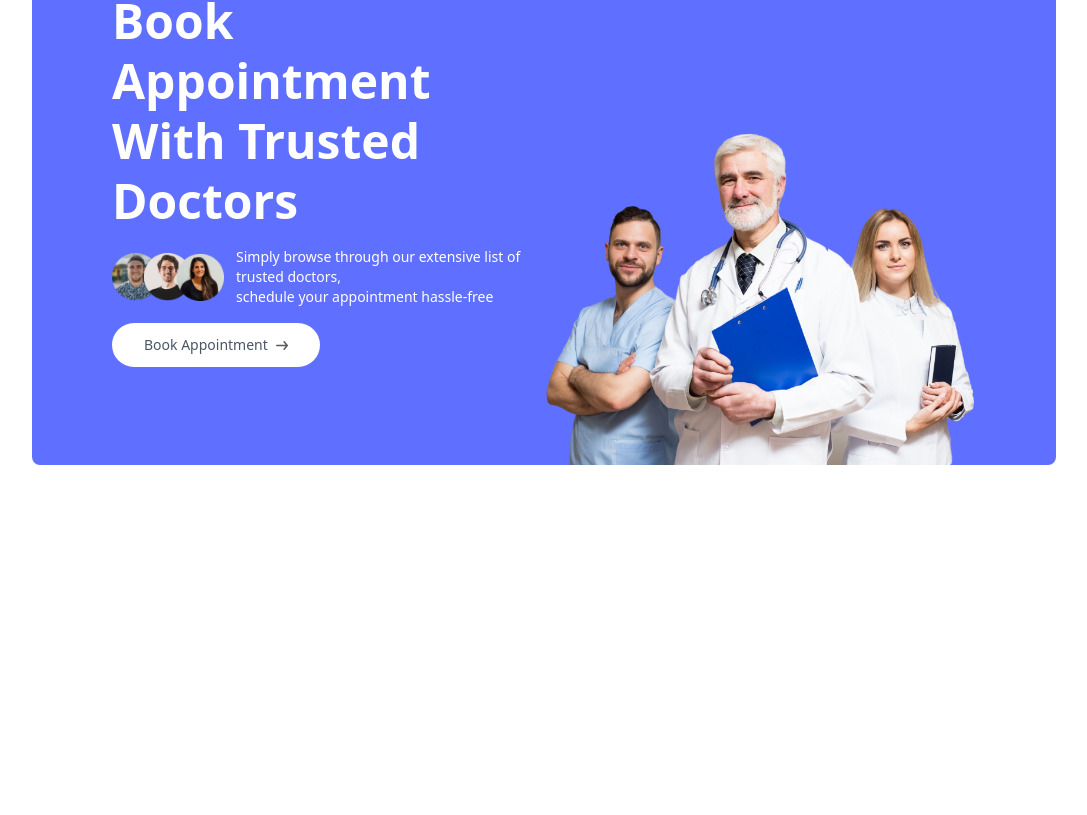
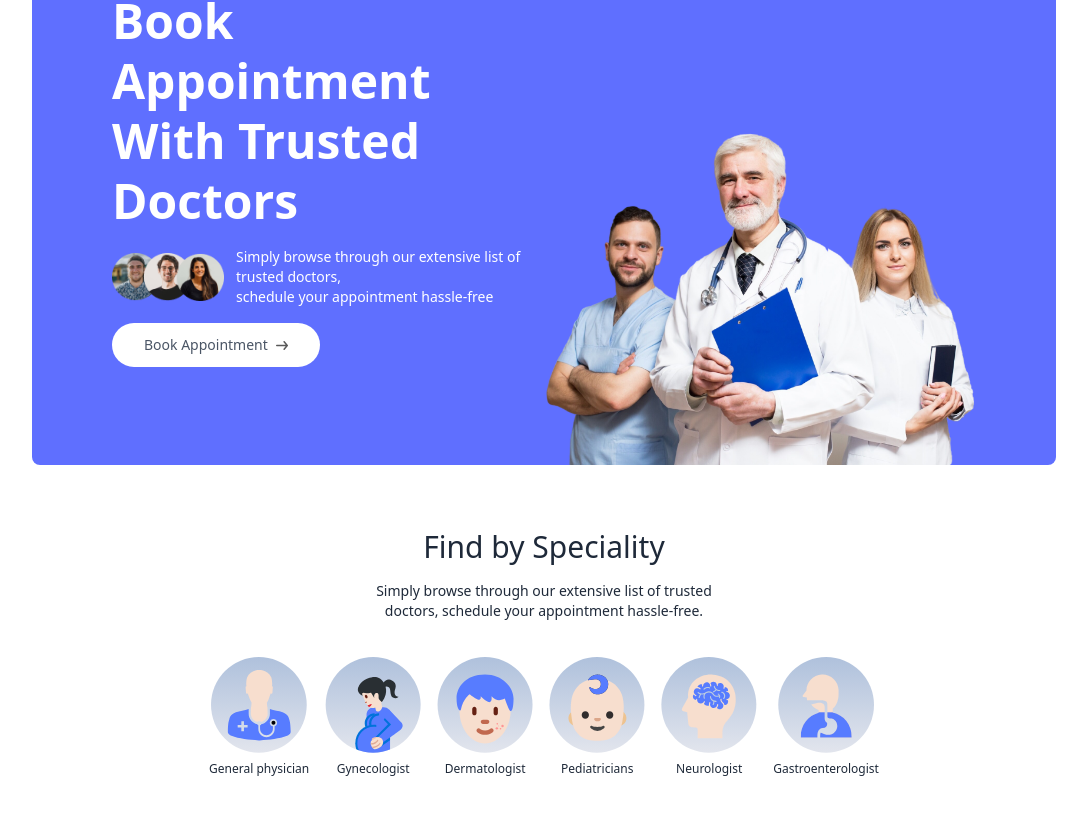
Before and after one commit to UnknownRG/prescripto, a React app in the folder frontend/: page / in a window 1280 px wide. Shown: the part 227-1042 px from the top of the page, without its empty margins (96-1183 px from the left). Before the commit the page ends 800 px from the top, so only its background shows below. Built offline with nearby package versions, Linux system fonts and the light colour scheme; the HTML template or start-up script is replaced by a standard one.

Commit message:
Add SpecialityMenu component to browse doctors by speciality

```diff
--- /dev/null
+++ b/frontend/src/components/SpecialityMenu.jsx
@@ -0,0 +1,26 @@
+import React from 'react'
+import { specialityData } from '../assets/assets'
+import {Link} from 'react-router-dom'
+const SpecialityMenu = () => {
+  return (
+    <div className='flex flex-col items-center gap-4 py-16 text-gray-800' id='speciality'>
+        <h1 className='text-3xl font-medium'>Find by Speciality</h1>
+        <p className='sm:w-1/3 text-center text-sm'>Simply browse through our extensive list of trusted doctors, schedule your appointment hassle-free.</p>
+        <div className='flex sm:justify-center gap-4 pt-5 w-full overflow-scroll'>
+            {
+                specialityData.map((item,index) => (
+                    <Link
+                    onClick={() => scrollTo(0,0)}
+                    className='flex flex-col items-center text-xs cursor-pointer flex-shrink-0 hover:translate-y-[-10px] transition-all duration-500'
+                     key={index} to={`/doctors/${item.speciality}`}>
+                        <img className='w-16 sm:w-24 mb-2' src={item.image} alt="" />
+                        <p>{item.speciality}</p>
+                    </Link>
+                ))
+            }
+        </div>
+    </div>
+  )
+}
+
+export default SpecialityMenu
--- a/frontend/src/index.css
+++ b/frontend/src/index.css
@@ -3,3 +3,7 @@
 .active hr{
     @apply block
 }
+
+::-webkit-scrollbar{
+    @apply hidden;
+}
--- a/frontend/src/pages/Home.jsx
+++ b/frontend/src/pages/Home.jsx
@@ -1,10 +1,12 @@
 import React from 'react'
 import Header from '../components/Header'
+import SpecialityMenu from '../components/SpecialityMenu'
 
 function Home() {
   return (
     <div>
       <Header />
+      <SpecialityMenu />
     </div>
   )
 }
```
